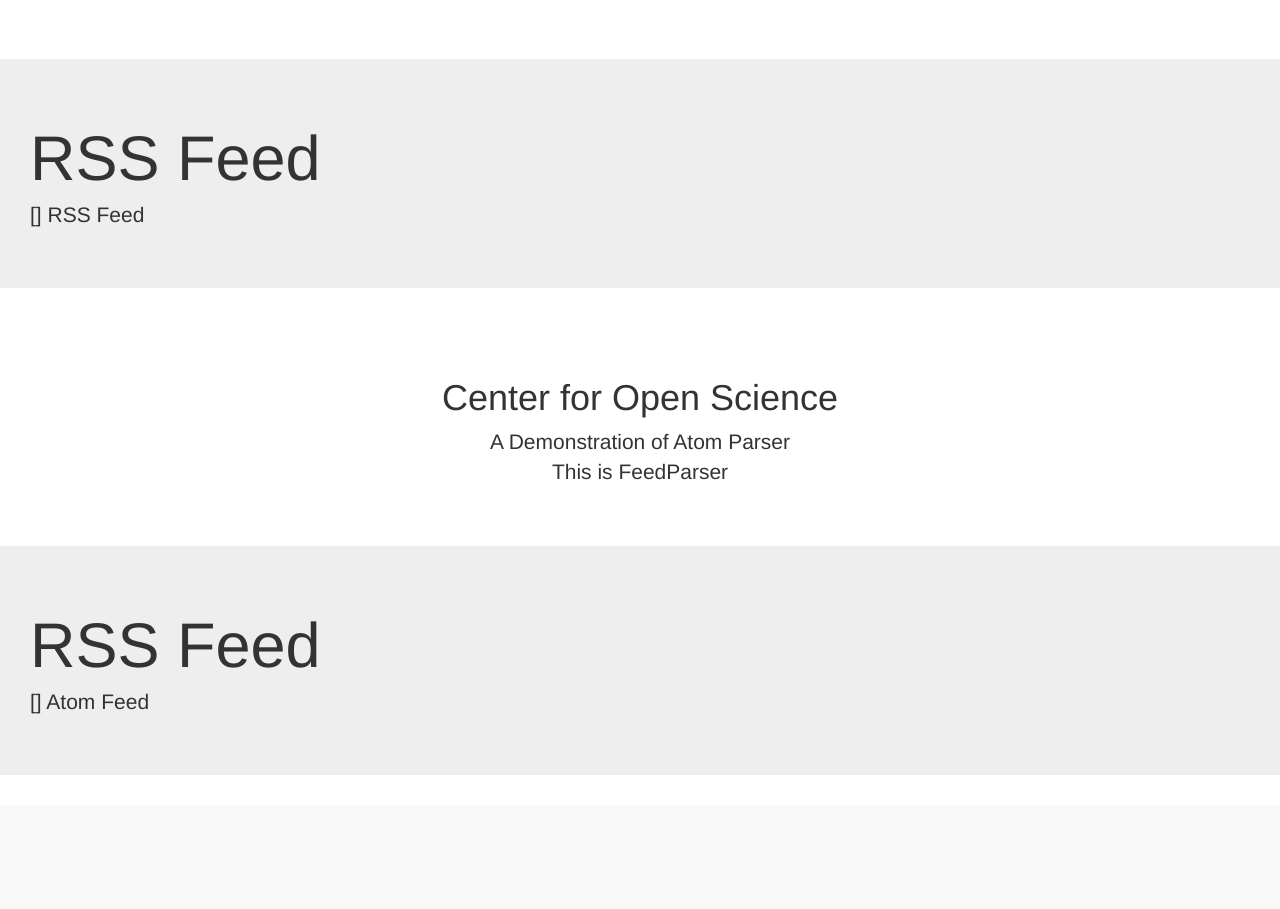
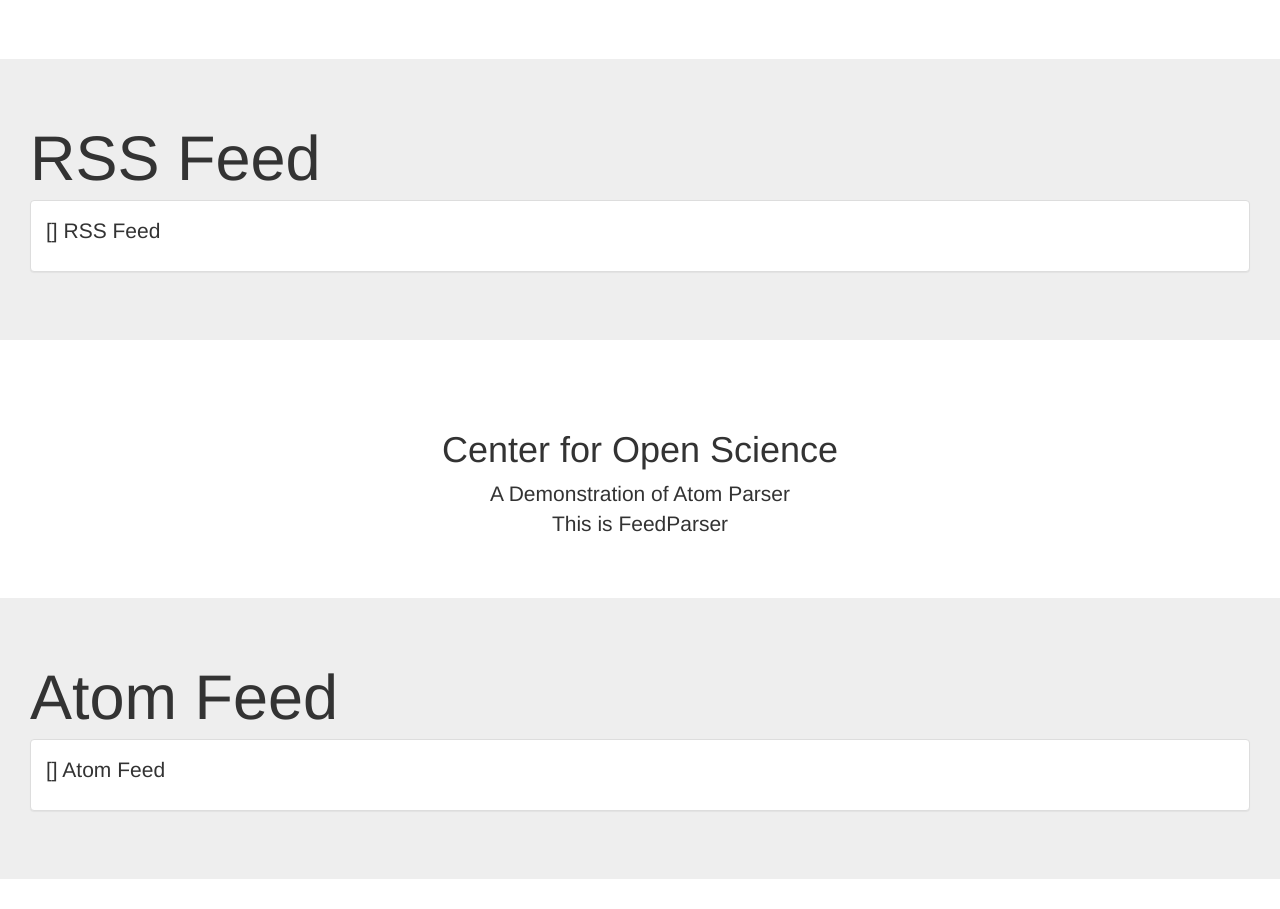
Before and after one commit to cbischak/RSS-Feed, a Flask app: page / in a window 1280 px wide. Shown: the part 219-1128 px from the top of the page. Before the commit the page ends 933 px from the top, so only its background shows below. Run offline with Flask 2, Linux system fonts and the light colour scheme; some libraries are stand-ins or nearby versions.

Commit message:
Slightly better styling
The feed are slightly better looking

```diff
--- a/app/templates/index.html
+++ b/app/templates/index.html
@@ -57,8 +57,15 @@
     </div><!-- /.container -->
 
 	<div class="jumbotron">
-	        <h1> RSS Feed</h1>
-	        <p> {{rss}} RSS Feed</p>
+			<h1> RSS Feed</h1>
+			<div class="panel panel-default">
+			              <div class="panel-body">
+			               <p> {{rss}} RSS Feed</p>
+			              </div>
+			            </div>
+				  <div class="col-lg-12">
+
+
 	      </div>
 
 	    </div> <!-- /container -->
@@ -73,10 +80,13 @@
 	    </div><!-- /.container -->
 
 		<div class="jumbotron">
-		        <h1> RSS Feed</h1>
-		        <p> {{atom}} Atom Feed</p>
+		        <h1> Atom Feed</h1>
+		        <div class="panel panel-default">
+					<div class="panel-body">
+						<p> {{atom}} Atom Feed</p>
+					</div>
 		      </div>
-
+		<div class="col-lg-12">
 		    </div> <!-- /container -->
 
 
```
Also changed, not shown: 1 other file.
